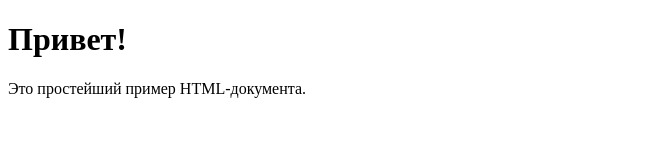
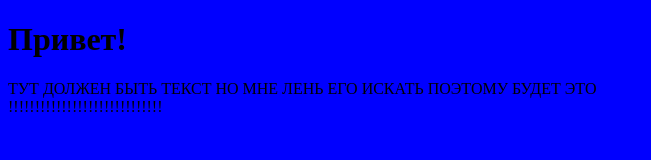
Before and after one commit to VoronV48/Git-app, a plain HTML site: page index.html in a window 1280 px wide. Shown: the whole page, without its empty margins (0-651 px from the left). Drawn offline with Linux system fonts and the light colour scheme.

Commit message:
addStyle

```diff
--- a/index.html
+++ b/index.html
@@ -4,10 +4,14 @@
     <meta charset="UTF-8">
     <meta name="viewport" content="width=device-width, initial-scale=1.0">
     <meta http-equiv="X-UA-Compatible" content="ie=edge">
+    <link rel="stylesheet" href="style.css">
     <title>Document</title>
 </head>
 <body>
     <H1>Привет!</H1>
-    <P>Это простейший пример HTML-документа.</P>
+    <P>
+        ТУТ ДОЛЖЕН БЫТЬ ТЕКСТ НО МНЕ ЛЕНЬ ЕГО ИСКАТЬ ПОЭТОМУ БУДЕТ ЭТО<br />
+        !!!!!!!!!!!!!!!!!!!!!!!!!!!!!
+    </P>
 </body>
 </html>
--- /dev/null
+++ b/style.css
@@ -0,0 +1,3 @@
+body {
+ background-color: blue;
+}
```
